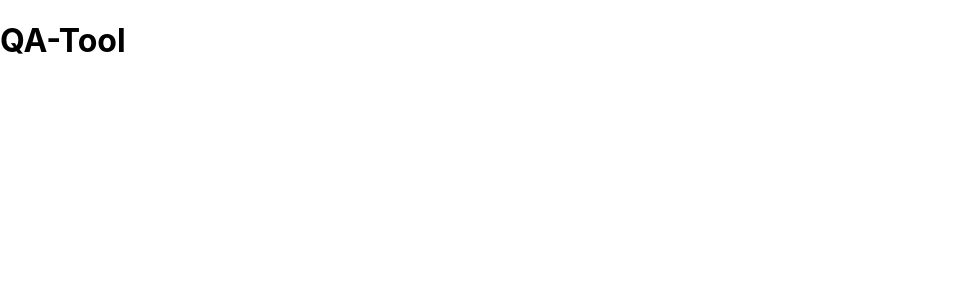
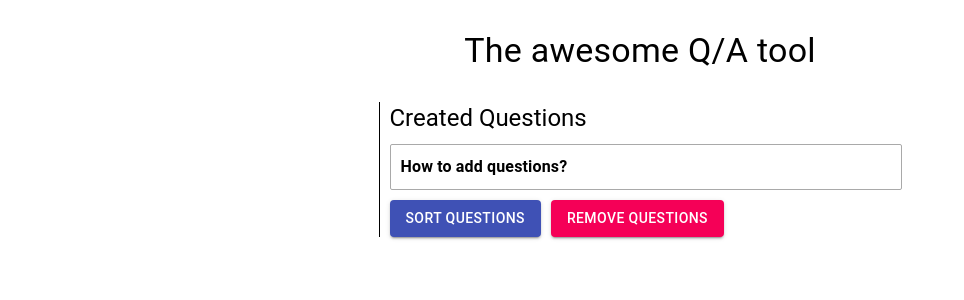
Before and after one commit to marcowilliam/qa-tool, a React (Create React App) app: page / in a window 1280 px wide. Shown: the top 300 px of the page, without its empty margins (0-964 px from the left). Built offline with nearby package versions, Linux system fonts and the light colour scheme.

Commit message:
Create questions list component

```diff
--- a/package.json
+++ b/package.json
@@ -3,6 +3,7 @@
   "version": "0.1.0",
   "private": true,
   "dependencies": {
+    "@material-ui/core": "^4.6.0",
     "react": "^16.11.0",
     "react-dom": "^16.11.0",
     "react-router-dom": "^5.1.2",
--- /dev/null
+++ b/src/components/QuestionsList.jsx
@@ -0,0 +1,43 @@
+import React from 'react';
+import { makeStyles } from '@material-ui/core/styles';
+import Button from '@material-ui/core/Button';
+import Typography from '@material-ui/core/Typography';
+
+export default function QuestionsList(props) {
+    const classes = useStyles();
+
+    return (
+        <>
+            <Typography variant='h5'> Created Questions </Typography>
+            <div className={classes.questionsContainer}>
+                <Typography className={classes.questionText}> How to add questions? </Typography>
+                <Typography className={classes.answerText}> Just use the form below! </Typography>
+            </div>
+                <Button variant="contained" color="primary" className={classes.button}>
+                    Sort Questions
+                </Button>
+                <Button variant="contained" color="secondary" className={classes.button}>
+                    Remove Questions
+                </Button>
+        </>
+    );
+}
+
+const useStyles = makeStyles({
+    questionsContainer: {
+        border: '1px solid #A9A9A9',
+        borderRadius: '2px',
+        marginTop: 10,
+        padding: '10px 0 10px 10px',
+    },
+    button: {
+        marginTop: 10,
+        marginRight: 10,
+    },
+    questionText: {
+        fontWeight: 'bold'
+    },
+    answerText: {
+        display: 'none',
+    }
+});
--- a/src/containers/Home.jsx
+++ b/src/containers/Home.jsx
@@ -1,11 +1,40 @@
 import React from 'react';
+import { makeStyles } from '@material-ui/core/styles';
+import QuestionsList from '../components/QuestionsList'
+import Typography from '@material-ui/core/Typography';
 
-const Home = (props) => {
+export default function Home(props) {
+    const classes = useStyles();
+
     return (
-        <div>
-            <h1>QA-Tool</h1>
-        </div>
+        <>
+            <div className={classes.header}>
+                <Typography variant='h4'> The awesome Q/A tool</Typography>
+            </div>
+            <div className={classes.content}>
+                <div className={classes.listContainer}>
+                    <QuestionsList />
+                </div>
+            </div>
+        </>
     );
 }
 
-export default Home;
+const useStyles = makeStyles({
+    header: {
+        marginTop: 30,
+        width: '100%',
+        textAlign: 'center',
+    },
+    content: {
+        marginTop: 30,
+        display: 'flex',
+        width: '100%',
+        justifyContent: 'center',
+    },
+    listContainer: {
+        width: '40%',
+        borderLeft: '1px solid',
+        paddingLeft: 10,
+    }
+});
```
Also changed, not shown: 1 other file (tests, documents, lock files or other folders).
